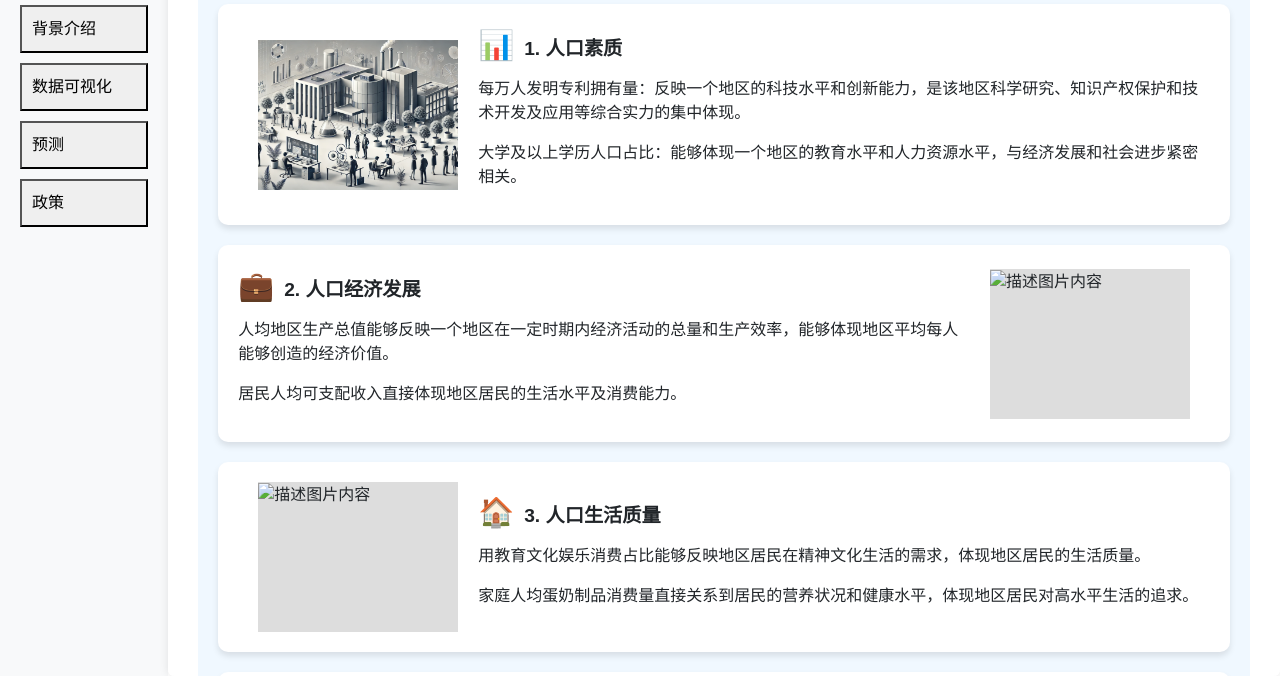
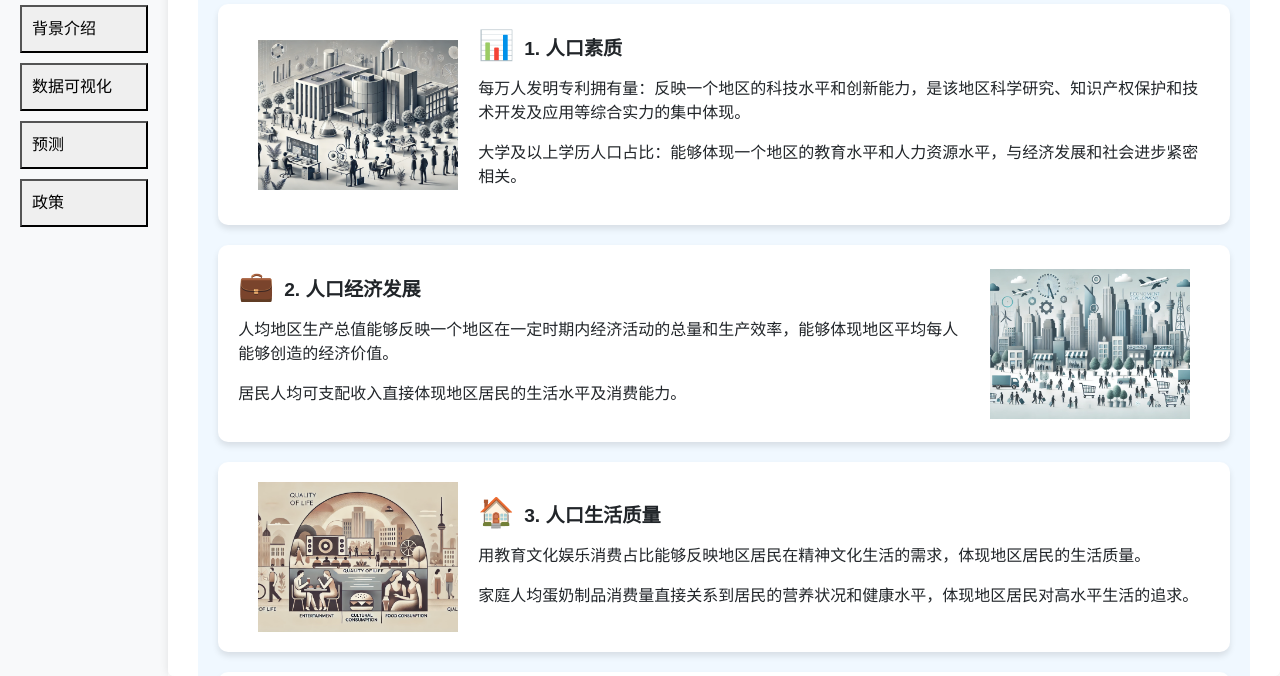
Before and after one commit to wanan2024/wanan2024.github.io, a plain HTML site: page index.html in a window 1280 px wide. Shown: the part 124-800 px from the top of the page. Drawn offline with nearby package versions, Linux system fonts and the light colour scheme.

Commit message:
Update index.html

```diff
--- a/index.html
+++ b/index.html
@@ -221,7 +221,7 @@
 
                 <div class="info-box">
                     <div class="info-image">
-                        <img src="path/to/your/image.jpg" alt="描述图片内容" style="width: 100%; height: 100%; object-fit: cover;">
+                        <img src="economent.webp" alt="描述图片内容" style="width: 100%; height: 100%; object-fit: cover;">
                     </div>
                     <div class="info-content">
                         <div class="info-title"><span class="info-icon">💼</span>2. 人口经济发展</div>
@@ -232,7 +232,7 @@
 
                 <div class="info-box">
                     <div class="info-image">
-                        <img src="path/to/your/image.jpg" alt="描述图片内容" style="width: 100%; height: 100%; object-fit: cover;">
+                        <img src="quality.webp" alt="描述图片内容" style="width: 100%; height: 100%; object-fit: cover;">
                     </div>
                     <div class="info-content">
                         <div class="info-title"><span class="info-icon">🏠</span>3. 人口生活质量</div>
@@ -243,7 +243,7 @@
 
                 <div class="info-box">
                     <div class="info-image">
-                        <img src="path/to/your/image.jpg" alt="描述图片内容" style="width: 100%; height: 100%; object-fit: cover;">
+                        <img src="environment.webp" alt="描述图片内容" style="width: 100%; height: 100%; object-fit: cover;">
                     </div>
                     <div class="info-content">
                         <div class="info-title"><span class="info-icon">🌳</span>4. 人口宜居环境</div>
@@ -255,7 +255,7 @@
 
                 <div class="info-box">
                     <div class="info-image">
-                        <img src="path/to/your/image.jpg" alt="描述图片内容" style="width: 100%; height: 100%; object-fit: cover;">
+                        <img src="inclusive.webp" alt="描述图片内容" style="width: 100%; height: 100%; object-fit: cover;">
                     </div>
                     <div class="info-content">
                         <div class="info-title"><span class="info-icon">🤝</span>5. 全民共享发展</div>
```
